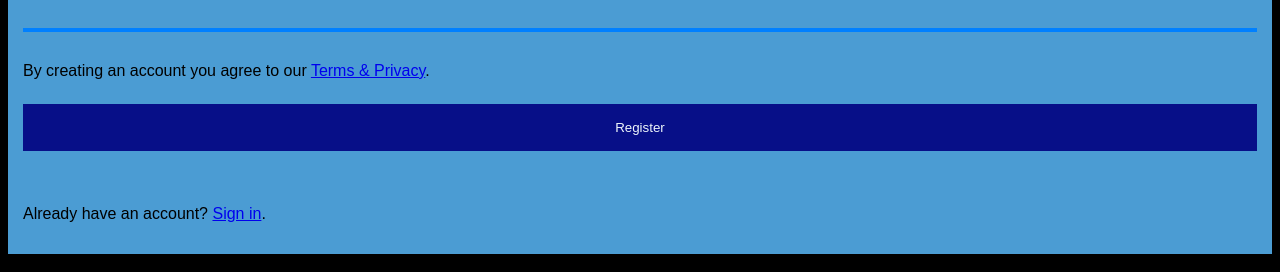
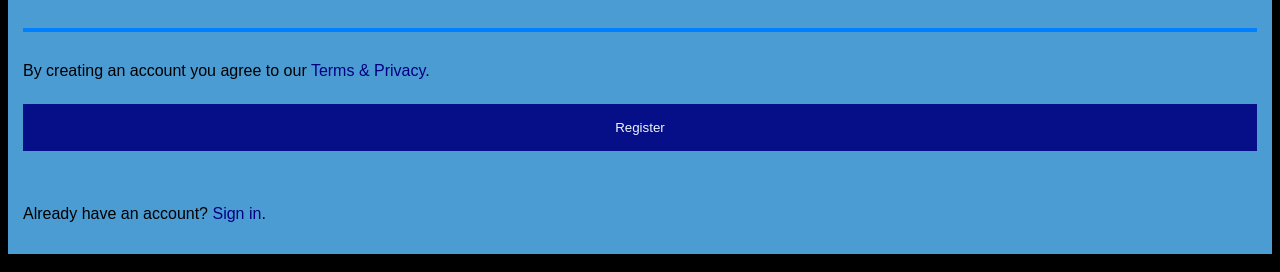
Before and after one commit to comp426-2022-spring/e01-madysonb, a plain HTML site: page public/index.html in a window 1280 px wide. Shown: the part 511-783 px from the top of the page. Drawn offline with Linux system fonts and the light colour scheme.

Commit message:
steps 20-21

```diff
--- a/public/style.css
+++ b/public/style.css
@@ -69,9 +69,9 @@ button.registerbtn {
 
 a {
   /* 20. Make link text color navy blue (look up the hex code) */
-  color: ;
+  color: #000080;
   /* 21. Set the text-decoration to none for links */
-  text-decoration: ;
+  text-decoration: none;
 }
 
 /* 22. Set style for links using the :hover pseudoclass */
```
